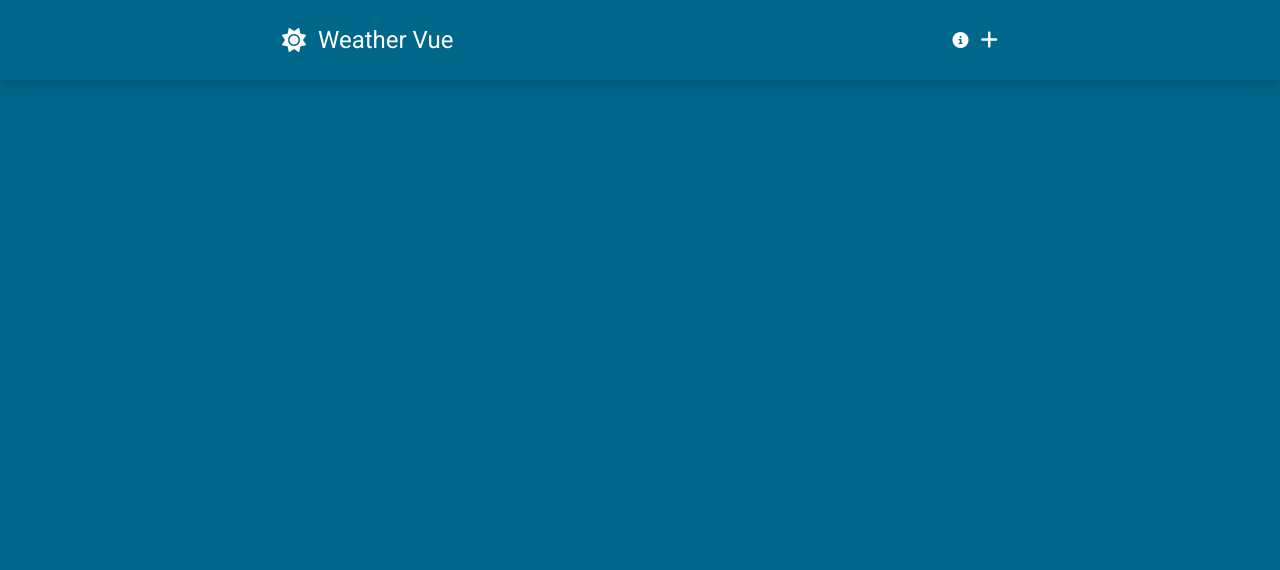
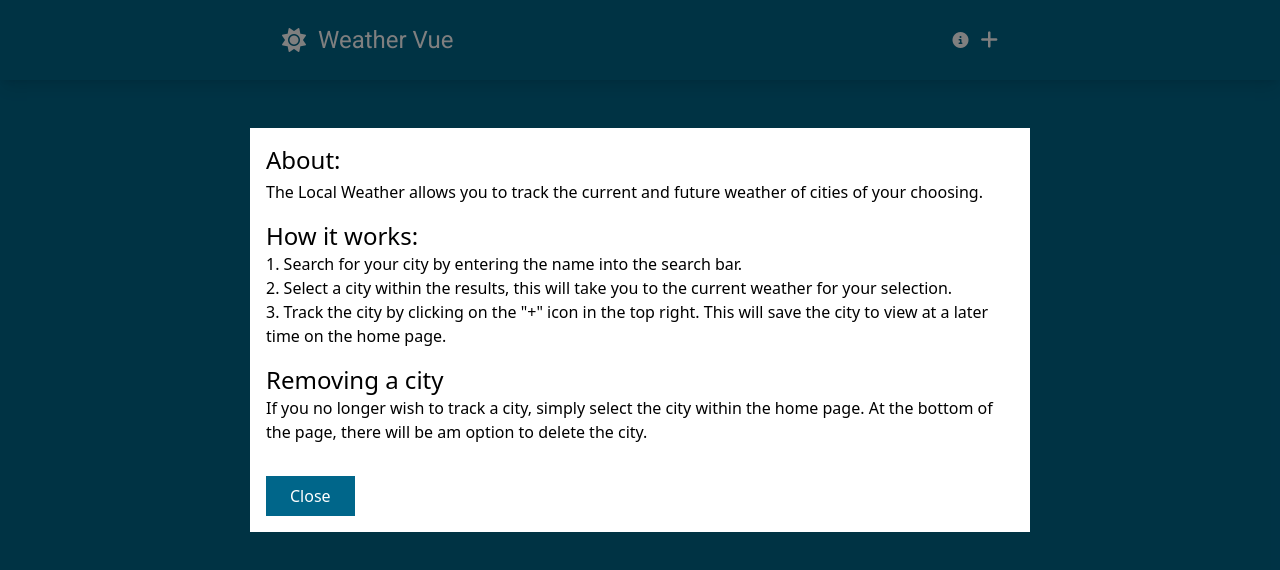
Before and after one commit to Niloy28/weathervue, a Vue app: page / in a window 1280 px wide. Both pictures are taken after a click on the icon 960 px from the left and 40 px from the top of the page. Shown: the top 570 px of the page. Built offline with nearby package versions, Linux system fonts and the light colour scheme.

Commit message:
Add app usage modal

```diff
--- /dev/null
+++ b/src/components/BaseModal.vue
@@ -0,0 +1,65 @@
+<template>
+	<Teleport to="body">
+		<Transition name="modal-outer">
+			<div
+				v-show="modalActive"
+				class="absolute w-full h-screen bg-black bg-opacity-50 top-0 left-0 flex justify-center px-8"
+			>
+				<Transition name="modal-inner">
+					<div
+						v-if="modalActive"
+						class="p-4 self-start bg-white mt-32 max-w-screen-md"
+					>
+						<slot />
+						<button
+							class="text-white mt-8 bg-weather-primary py-2 px-6"
+							@click="$emit('close-modal')"
+						>
+							Close
+						</button>
+					</div>
+				</Transition>
+			</div>
+		</Transition>
+	</Teleport>
+</template>
+
+<script setup>
+defineProps({
+	modalActive: {
+		type: Boolean,
+		default: false,
+	},
+});
+
+defineEmits(["close-modal"]);
+</script>
+
+<style scoped>
+.modal-outer-enter-active,
+.modal-outer-leave-active {
+	transition: opacity 0.3s cubic-bezier(0.52, 0.02, 0.19, 1.02);
+}
+
+.modal-outer-enter-from,
+.modal-outer-leave-to {
+	opacity: 0;
+}
+
+.modal-inner-enter-active {
+	transition: all 0.3s cubic-bezier(0.52, 0.02, 0.19, 1.02) 0.15s;
+}
+
+.modal-inner-leave-active {
+	transition: all 0.3s cubic-bezier(0.52, 0.02, 0.19, 1.02) 0.15s;
+}
+
+.modal-inner-enter-from {
+	opacity: 0;
+	transform: scale(0.8);
+}
+
+.modal-inner-leave-to {
+	transform: scale(0.8);
+}
+</style>
--- a/src/components/SiteNavigation.vue
+++ b/src/components/SiteNavigation.vue
@@ -13,15 +13,55 @@
 			<div class="flex gap-3 flex-1 justify-end items-center">
 				<i
 					class="fa-solid fa-circle-info hover:text-weather-secondary duration-150 cursor-pointer"
+					@click="toggleModal"
 				></i>
 				<i
 					class="fa-solid fa-plus text-xl hover:text-weather-secondary duration-150 cursor-pointer"
 				></i>
 			</div>
+
+			<BaseModal :modalActive="modalActive" @close-modal="toggleModal">
+				<div class="text-black">
+					<h1 class="text-2xl mb-1">About:</h1>
+					<p class="mb-4">
+						The Local Weather allows you to track the current and future weather
+						of cities of your choosing.
+					</p>
+					<h2 class="text-2xl">How it works:</h2>
+					<ol class="list-decimal list-inside mb-4">
+						<li>
+							Search for your city by entering the name into the search bar.
+						</li>
+						<li>
+							Select a city within the results, this will take you to the
+							current weather for your selection.
+						</li>
+						<li>
+							Track the city by clicking on the "+" icon in the top right. This
+							will save the city to view at a later time on the home page.
+						</li>
+					</ol>
+
+					<h2 class="text-2xl">Removing a city</h2>
+					<p>
+						If you no longer wish to track a city, simply select the city within
+						the home page. At the bottom of the page, there will be am option to
+						delete the city.
+					</p>
+				</div>
+			</BaseModal>
 		</nav>
 	</header>
 </template>
 
 <script setup>
 import { RouterLink } from "vue-router";
+import BaseModal from "./BaseModal.vue";
+import { ref } from "vue";
+
+const modalActive = ref(null);
+
+const toggleModal = () => {
+	modalActive.value = !modalActive.value;
+};
 </script>
```
